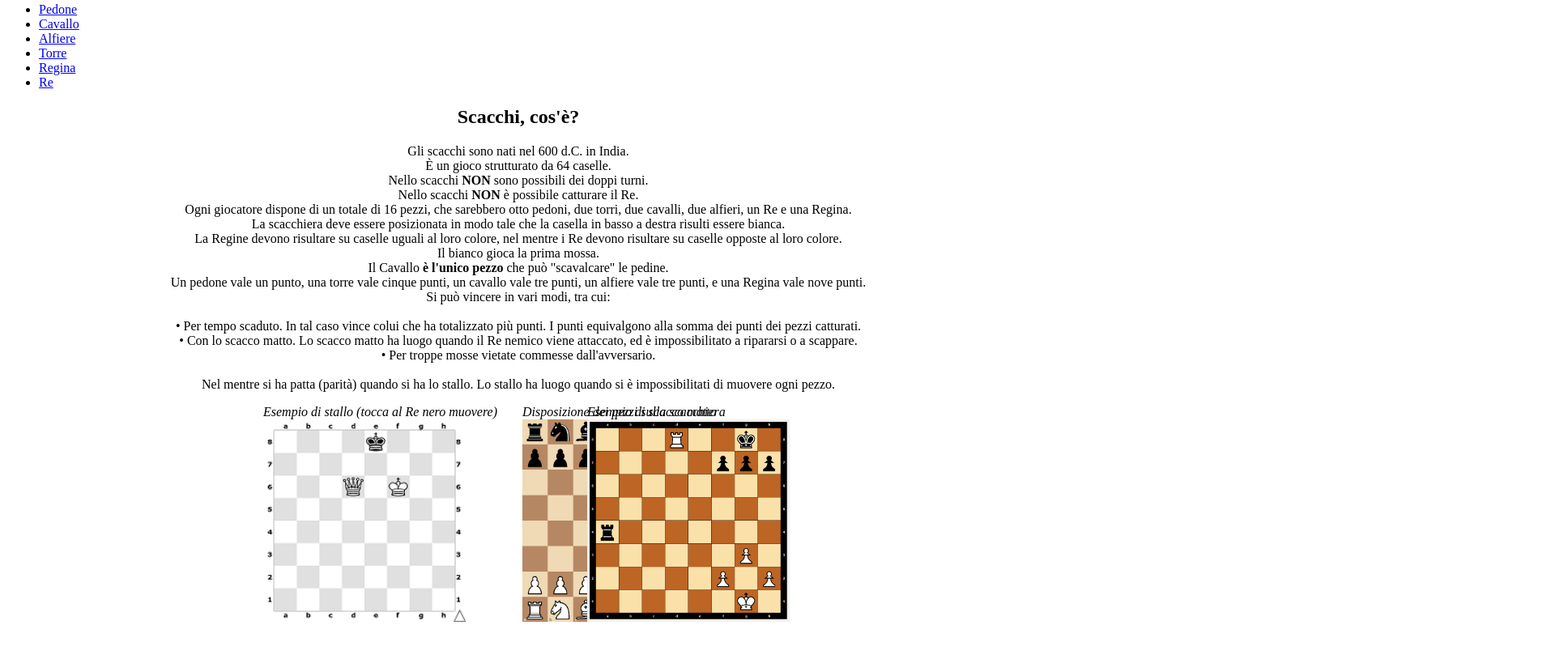
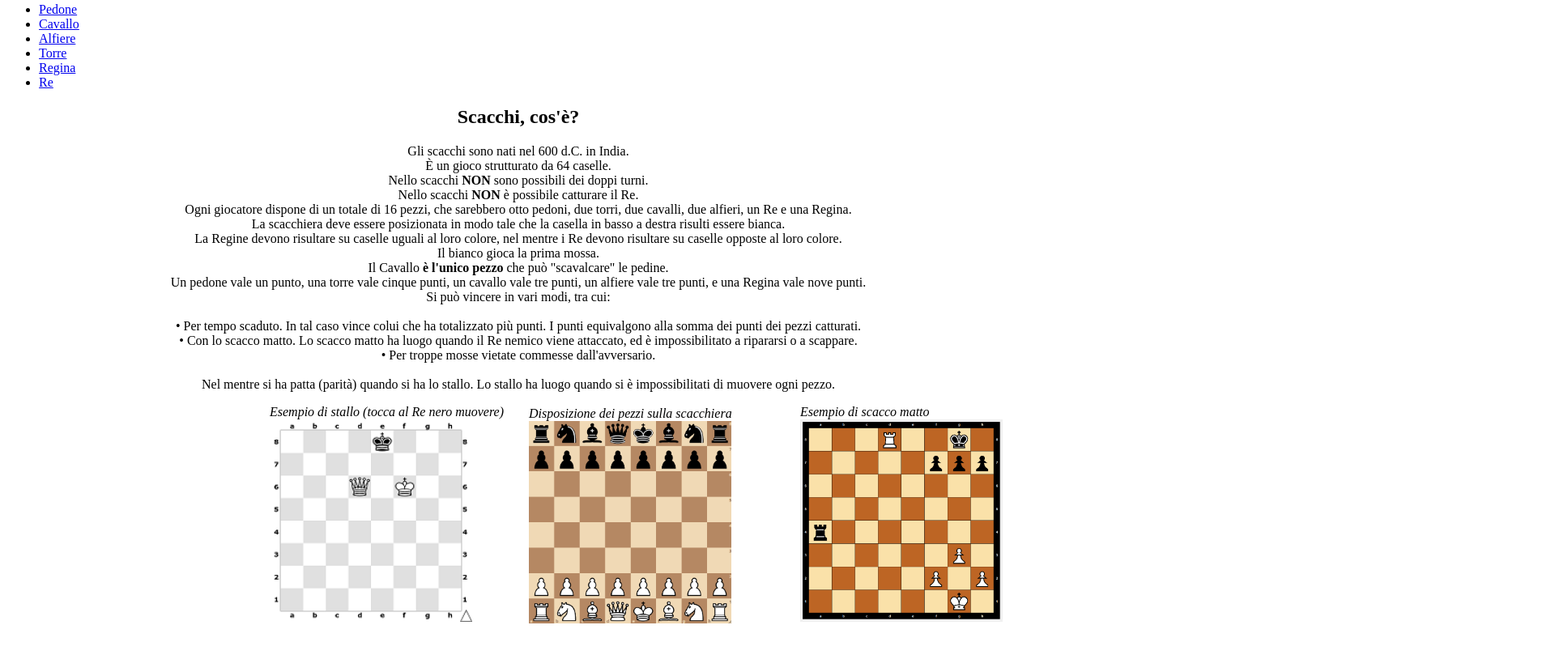
Before and after one commit to MrBuondi/Scacchi_site, a plain HTML site: page index.html in a window 1280 px wide. Shown: the part 13-822 px from the top of the page at 81% size, 1920 px wide, since content can reach past the window. Before the commit the page ends 800 px from the top, so only its background shows below. Drawn offline with Linux system fonts and the light colour scheme.

Commit message:
new4 scacchi

```diff
--- a/Pagine/style/style.css
+++ b/Pagine/style/style-cavallo.css
@@ -1,9 +1,9 @@
 #video1{
     left: 400px;
-    position: absolute;
+    position: relative;
 }
 
 #img1{
     right: 400px;
-    position: absolute;
+    position: relative;
 }
--- a/Pagine/style/style-index.css
+++ b/Pagine/style/style-index.css
@@ -1,14 +1,16 @@
 #div1{
     left: 325px;
-    position: absolute;
+    position: relative;
 }
 
 #div2{
     left: 645px;
-    position: absolute;
+    top: -270px;
+    position: relative;
 }
 
 #div3{
-    right: 305px;
-    position: absolute;
+    left: 980px;
+    top: -544px;
+    position: relative;
 }
--- a/Pagine/style/style-re.css
+++ b/Pagine/style/style-re.css
@@ -1,17 +1,17 @@
 #div1{
     left: 325px;
-    top: 457px;
-    position: absolute;
+    top: 0px;
+    position: relative;
 }
 
 #div2{
     left: 645px;
-    top: 455.5px;
-    position: absolute;
+    top: -247px;
+    position: relative;
 }
 
 #div3{
     right: 325px;
-    top: 455.5px;
+    top: 476px;
     position: absolute;
 }
```
Also changed, not shown: Pagine/Alfiere.html (+1 -1 lines), Pagine/Cavallo.html (+1 -1 lines), Pagine/Regina.html (+1 -1 lines), Pagine/Torre.html (+1 -1 lines), Pagine/style/style-pedone.css (+5 -5 lines).
